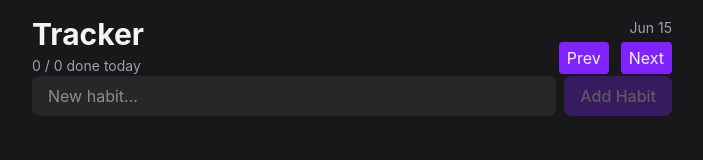
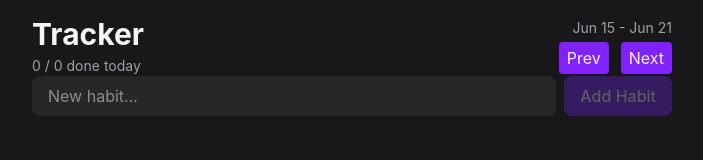
Before and after one commit to Dimterion/vault, a React (Vite) app: page / in a window 1280 px wide. Shown: the top 160 px of the page, without its empty margins (288-991 px from the left). Built offline with nearby package versions, Linux system fonts and the light colour scheme.

Commit message:
adjust Header comp

```diff
--- a/src/components/Header.tsx
+++ b/src/components/Header.tsx
@@ -4,15 +4,17 @@ import Button from "./Button";
 
 type HeaderProps = {
   visibleDates: Date[];
+  onPrev: () => void;
+  onNext: () => void;
 };
 
-export default function Header({ visibleDates }: HeaderProps) {
+export default function Header({ visibleDates, onPrev, onNext }: HeaderProps) {
   const { habits } = useHabits();
 
   const doneToday = habits.filter((h) =>
     h.completions.some((c) => isToday(c)),
   ).length;
-  const dateRange = `${format(visibleDates[0], "MMM d")}`;
+  const dateRange = `${format(visibleDates[0], "MMM d")} - ${format(visibleDates.at(-1)!, "MMM d")}`;
 
   return (
     <header className="flex items-center justify-between">
@@ -25,8 +27,8 @@ export default function Header({ visibleDates }: HeaderProps) {
       <div className="flex flex-col items-end gap-1">
         <span className="text-sm text-zinc-400">{dateRange}</span>
         <div className="flex items-center gap-3">
-          <Button>Prev</Button>
-          <Button>Next</Button>
+          <Button onClick={onPrev}>Prev</Button>
+          <Button onClick={onNext}>Next</Button>
         </div>
       </div>
     </header>
```
